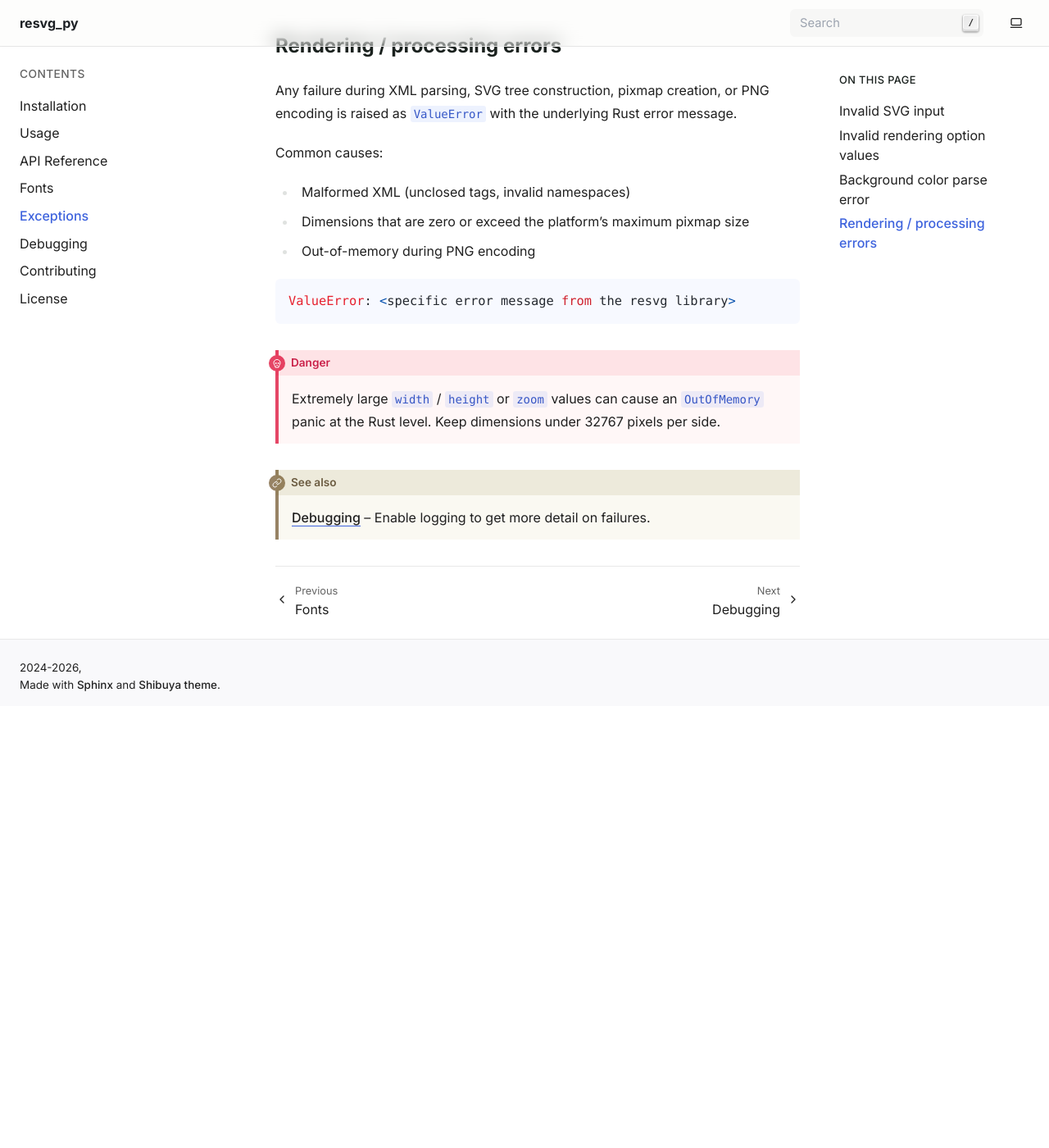
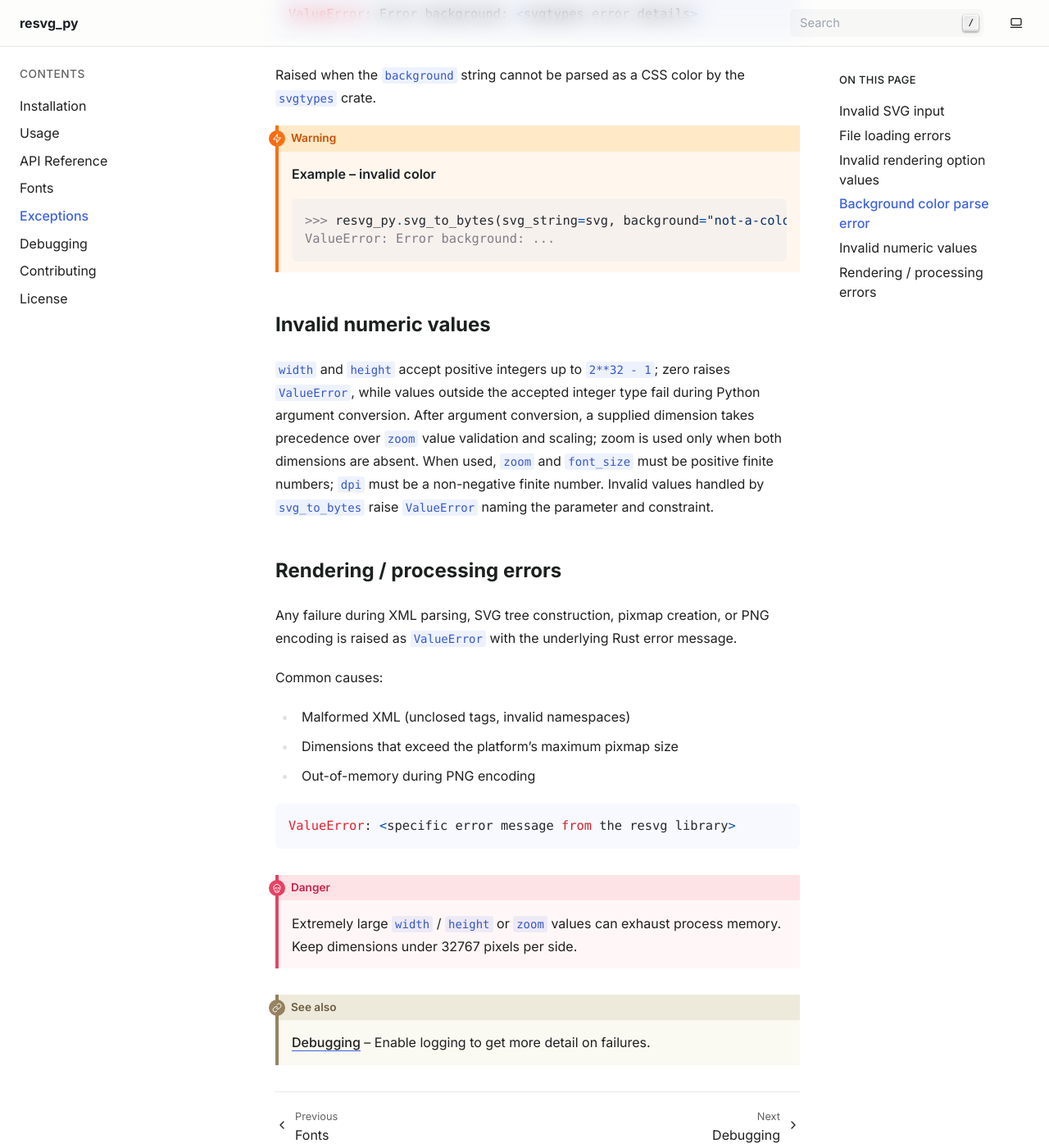
Before and after one commit to baseplate-admin/resvg-py, a Sphinx documentation site: the page built from docs/exceptions.rst, in a window 1280 px wide and 1400 px high, scrolled down 1923 px. Shown: the whole window at 82% size. Built offline with Sphinx 7.4.7, drawn with Linux system fonts in a browser that asks for light colours; the version number is read from the project's files by our own code; before the commit the page ends 2784 px from its top, so only the background shows below that; some of the changed text lies outside the part shown.

Commit message:
fix: prevent invalid input from aborting Python (#168)
Co-authored-by: Sergei Iakhnitskii <serjflint@yandex-team.ru>

```diff
--- a/Cargo.toml
+++ b/Cargo.toml
@@ -23,7 +23,7 @@ opt-level = 'z'
 strip = true
 
 [profile.release]
-panic = "abort"
+# PyO3 can only translate Rust panics into Python exceptions when they unwind.
 codegen-units = 1
 lto = "fat"
 opt-level = 'z'
--- a/docs/exceptions.rst
+++ b/docs/exceptions.rst
@@ -3,8 +3,11 @@ Exceptions
 
 .. currentmodule:: resvg_py
 
-All errors from ``resvg_py`` surface as :py:exc:`ValueError`. Below is every
-scenario, the exact message, and how to avoid it.
+The input and rendering failures described below surface as
+:py:exc:`ValueError`. Python argument conversion can raise :py:exc:`TypeError`
+or :py:exc:`OverflowError`; other filesystem options can raise subclasses of
+:py:exc:`OSError`. An unforeseen unwinding Rust panic is translated by PyO3
+into ``pyo3_runtime.PanicException`` instead of terminating the interpreter.
 
 Invalid SVG input
 -----------------
@@ -17,7 +20,18 @@ Raised when:
 
 * ``svg_string`` is ``None``, ``""``, or only whitespace.
 * ``svg_path`` points to a file that is empty, missing, or contains no valid SVG.
-* A ``.svgz`` file fails to decompress.
+
+File loading errors
+-------------------
+
+Failures while reading or decoding an existing ``svg_path`` include the path
+and the underlying error:
+
+.. code-block:: text
+
+   ValueError: Failed to read '<path>': <OS error>
+   ValueError: Failed to decompress '<path>': <gzip error>
+   ValueError: '<path>' is not valid UTF-8: <UTF-8 error>
 
 .. tip::
 
@@ -77,6 +91,18 @@ Raised when the ``background`` string cannot be parsed as a CSS color by the
       >>> resvg_py.svg_to_bytes(svg_string=svg, background="not-a-color")
       ValueError: Error background: ...
 
+Invalid numeric values
+----------------------
+
+``width`` and ``height`` accept positive integers up to ``2**32 - 1``; zero
+raises ``ValueError``, while values outside the accepted integer type fail
+during Python argument conversion. After argument conversion, a supplied
+dimension takes precedence over ``zoom`` value validation and scaling; zoom is
+used only when both dimensions are absent. When used, ``zoom`` and
+``font_size`` must be positive finite numbers; ``dpi`` must be a non-negative
+finite number. Invalid values handled by ``svg_to_bytes`` raise ``ValueError``
+naming the parameter and constraint.
+
 Rendering / processing errors
 -----------------------------
 
@@ -86,7 +112,7 @@ encoding is raised as ``ValueError`` with the underlying Rust error message.
 Common causes:
 
 * Malformed XML (unclosed tags, invalid namespaces)
-* Dimensions that are zero or exceed the platform's maximum pixmap size
+* Dimensions that exceed the platform's maximum pixmap size
 * Out-of-memory during PNG encoding
 
 .. code-block:: python
@@ -95,9 +121,8 @@ Common causes:
 
 .. danger::
 
-   Extremely large ``width`` / ``height`` or ``zoom`` values can cause an
-   ``OutOfMemory`` panic at the Rust level. Keep dimensions under 32767 pixels
-   per side.
+   Extremely large ``width`` / ``height`` or ``zoom`` values can exhaust process
+   memory. Keep dimensions under 32767 pixels per side.
 
 .. seealso::
 
```
Also changed, not shown: 5 other files.
